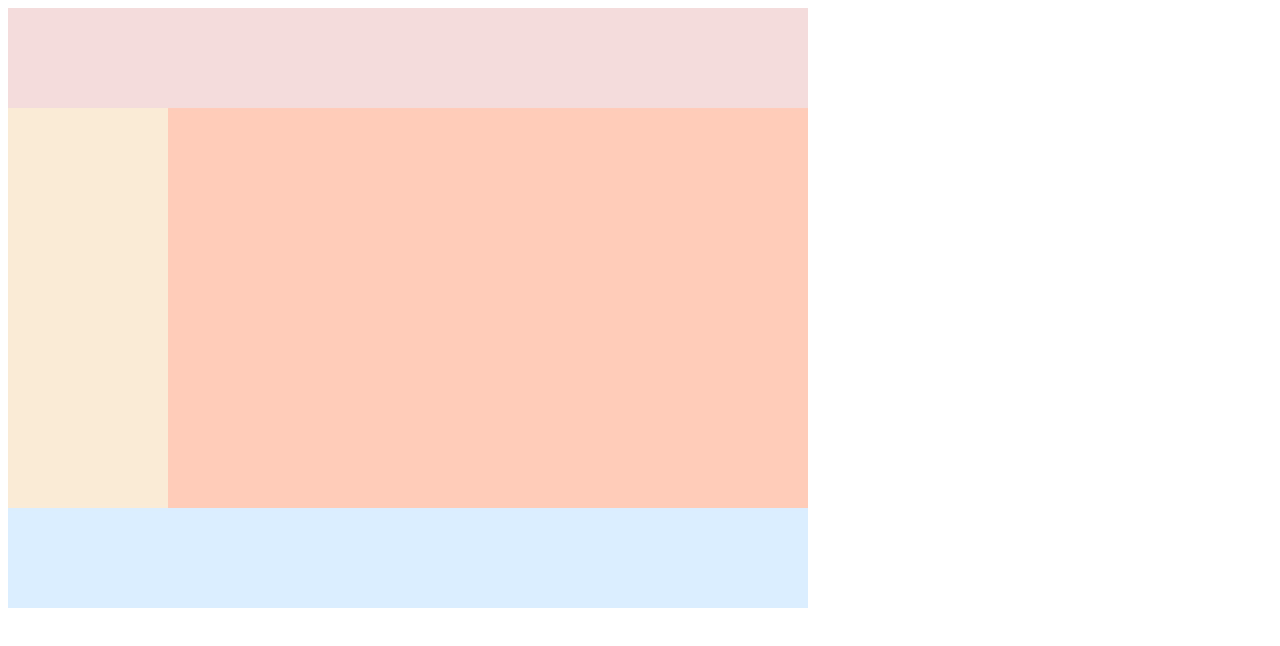
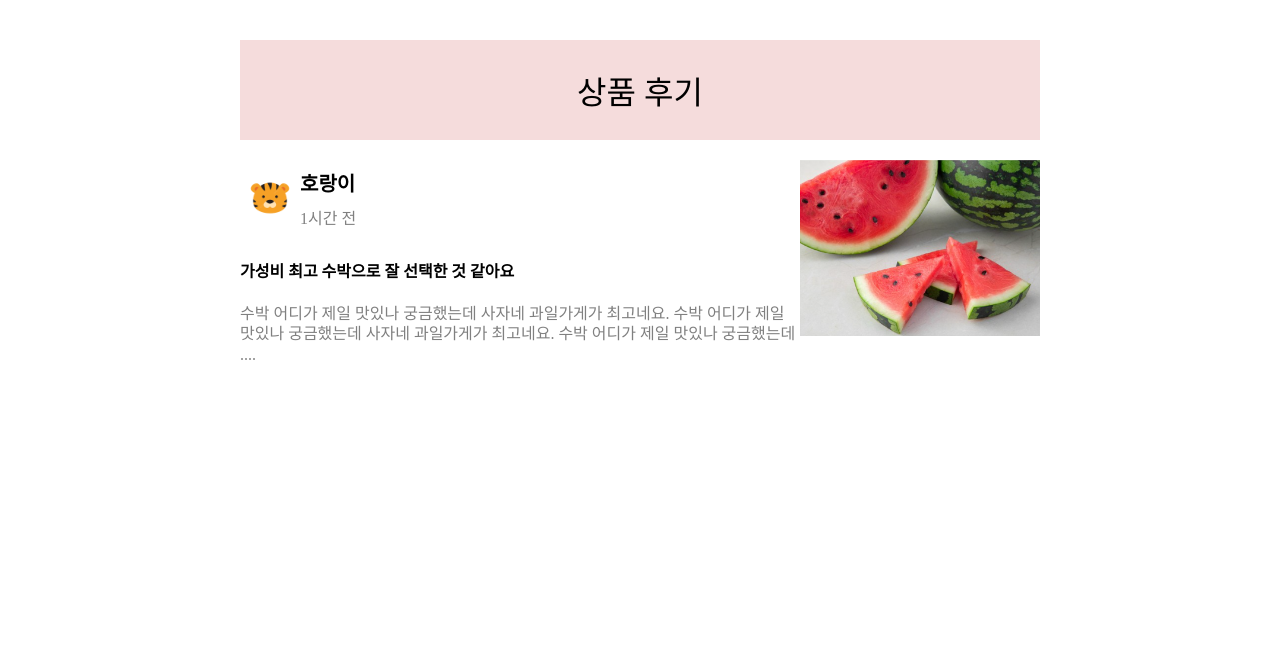
Before and after one commit to ella-yschoi/BaeminMart-Clone, a plain HTML site: page layout1.html in a window 1280 px wide. Drawn offline with Linux system fonts and the light colour scheme.

Commit message:
feat: Add blog layout

```diff
--- a/css/main.css
+++ b/css/main.css
@@ -22,7 +22,6 @@ body {
     width: 40rem;
     height: 5rem;
     background-color: #def5b9;
-    margin: 2rem;
     padding: 1rem;
     align-items: center;
     border-radius: 1rem;
@@ -34,31 +33,58 @@ body {
 
 .container {
     width: 50rem;
+    display: block;
+    margin-top: 2.5rem;
+    margin-left: auto;
+    margin-right: auto;
 }
 
 .header {
     width: 100%;
     height: 6.25rem;
     background: #f5dcdc;
+    font-size: 2rem;
+    text-align: center;
+    display: flex;
+    align-items: center;
+    justify-content: center;
+    margin-bottom: 1.25rem;
 }
 
-.left-menu {
-    width: 20%;
-    height: 25rem;
-    background-color: #faebd7;
+.left-box {
+    width: 70%;
+    height: 10rem;
     float: left;
 }
 
-.right-content {
-    width: 80%;
-    height: 25rem;
-    background-color: #ffccba;
+.profile-img {
+    width: 60px;
+    height: 60px;
+    display: block;
     float: left;
 }
 
-.footer {
+.nickname {
+    font-size: 20px;
+}
+
+.left-content {
     width: 100%;
-    height: 100px;
-    background-color: #daeeff;
-    clear: both;
+    height: 10rem;
+    float: left;
 }
+
+.created-time {
+    color: #808080;
+}
+
+.content-text {
+    color: #808080;
+    line-height: 1.3rem;
+}
+
+.right-thumbnail {
+    width: 30%;
+    height: 11rem;
+    float: left;
+}
--- a/layout1.html
+++ b/layout1.html
@@ -9,10 +9,23 @@
 </head>
 <body>
     <div class="container">
-        <div class="header"></div>
-        <div class="left-menu"></div>
-        <div class="right-content"></div>
-        <div class="footer"></div>
+        <div class="header">
+            <p class="review">상품 후기</p>
+        </div>
+        <div class="left-box">
+            <div>
+                <img src="image/tiger.png" class="profile-img">
+                <h4 class="nickname" style="margin: 8px">호랑이</h4>
+                <p class="created-time" style="margin: 8px">1시간 전</p>
+            </div>
+            <div class="left-content">
+                <h4 class="content-title">가성비 최고 수박으로 잘 선택한 것 같아요</h4>
+                <p class="content-text">수박 어디가 제일 맛있나 궁금했는데 사자네 과일가게가 최고네요. 수박 어디가 제일 맛있나 궁금했는데 사자네 과일가게가 최고네요. 수박 어디가 제일 맛있나 궁금했는데 .... </p>
+            </div>
+        </div>
+        <div class="right-thumbnail">
+            <img src="image/watermelon.png" width="100%" height="100%">
+        </div>
     </div>
 </body>
 </html>
```
Also changed, not shown: image/tiger.png (added), image/watermelon.png (added), 1 other file.
